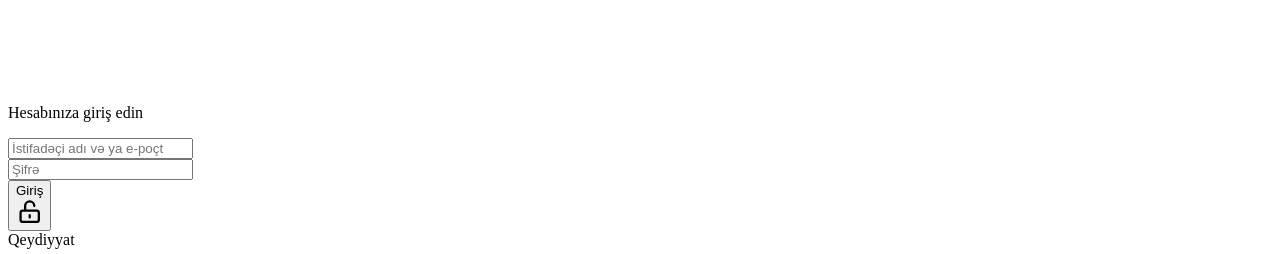
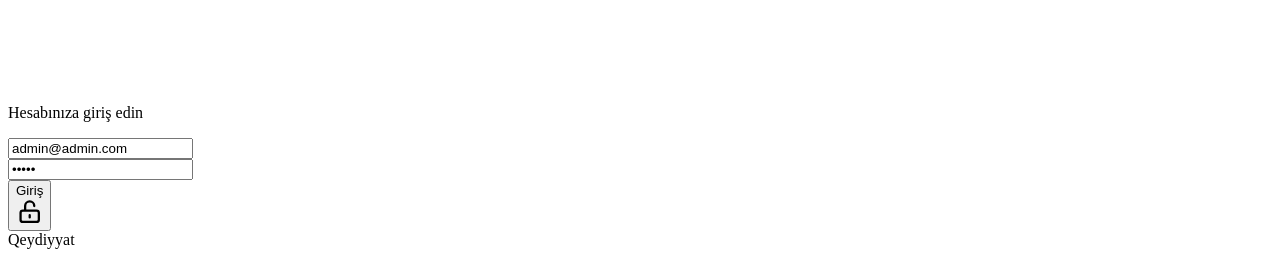
Before and after one commit to ab192130/genprosec-appeal, a Next.js app: page /login in a window 1280 px wide. Shown: the part 1188-1442 px from the top of the page. Built offline with nearby package versions, Linux system fonts and the light colour scheme.

Commit message:
minor changes.

```diff
--- a/layouts/login.js
+++ b/layouts/login.js
@@ -1,51 +1,12 @@
 import React from 'react';
-import Button from "../app/main/ui/button";
-import Textfield from "../app/main/ui/textfield";
 
-const LoginLayout = () => {
+const LoginLayout = ({children}) => {
     return (
         <div className="w-full h-screen font-sans bg-cover bg-landscape">
             <div className="container flex items-center justify-center flex-1 h-full mx-auto">
                 <div className="w-full max-w-lg">
                     <div className="leading-loose">
-                        <form className="max-w-sm p-10 m-auto bg-white bg-opacity-25 rounded-3xl shadow-2xl">
-                            <div className="w-full pt-1 text-center -mt-20 mb-5 mx-auto">
-                                <a href="#"
-                                   className="flex items-center justify-center bg-gray-50 border border-gray-100 block relative mx-auto text-gray-400 object-cover rounded-full h-20 w-20">
-                                    <svg xmlns="http://www.w3.org/2000/svg" className="h-12 w-12" fill="none"
-                                         viewBox="0 0 24 24" stroke="currentColor">
-                                        <path strokeLinecap="round" strokeLinejoin="round" strokeWidth="2"
-                                              d="M16 7a4 4 0 11-8 0 4 4 0 018 0zM12 14a7 7 0 00-7 7h14a7 7 0 00-7-7z"/>
-                                    </svg>
-                                </a>
-                            </div>
-
-                            <p className="mb-8 text-2xl font-light text-center">
-                                Hesabınıza giriş edin
-                            </p>
-                            <div className="mb-2">
-                                <Textfield name="email" placeholder="İstifadəçi adı və ya e-poçt"/>
-                            </div>
-                            <div className="mb-2">
-                                <Textfield name="password" placeholder="Şifrə" type="password"/>
-                            </div>
-                            <div className="flex items-center justify-center mt-4 mb-4">
-                                <Button>
-                                    Giriş
-
-                                    <svg xmlns="http://www.w3.org/2000/svg" className="h-6 w-6 ml-2" fill="none"
-                                         viewBox="0 0 24 24" stroke="currentColor">
-                                        <path strokeLinecap="round" strokeLinejoin="round" strokeWidth="2"
-                                              d="M8 11V7a4 4 0 118 0m-4 8v2m-6 4h12a2 2 0 002-2v-6a2 2 0 00-2-2H6a2 2 0 00-2 2v6a2 2 0 002 2z"/>
-                                    </svg>
-                                </Button>
-                            </div>
-                            <div className="text-center">
-                                <a className="right-0 inline-block text-sm font-light align-baseline text-500 hover:text-gray-800">
-                                    Qeydiyyat
-                                </a>
-                            </div>
-                        </form>
+                        {children}
                     </div>
                 </div>
             </div>
--- a/pages/login.js
+++ b/pages/login.js
@@ -1,11 +1,66 @@
-import React from 'react';
 import LoginLayout from "../layouts/login";
+import Textfield from "../app/main/ui/textfield";
+import Button from "../app/main/ui/button";
+import {useState, useEffect} from "react";
+import {useRouter} from "next/router";
 
 const Login = () => {
+    const router = useRouter();
+    const [email, setEmail] = useState('admin@admin.com');
+    const [password, setPassword] = useState('admin');
+    const [loggingIn, setLoggingIn] = useState(false);
+
+    function onLogin() {
+        setLoggingIn(true);
+
+        setTimeout(() => {
+            router.push('/dashboard');
+
+            setLoggingIn(false);
+        }, 2000);
+    }
+
     return (
-        <div>
+        <form className="max-w-sm p-10 m-auto bg-white bg-opacity-25 rounded-3xl shadow-2xl">
+            <div className="w-full pt-1 text-center -mt-20 mb-5 mx-auto">
+                <a href="#"
+                   className="flex items-center justify-center bg-gray-50 border border-gray-100 block relative mx-auto text-gray-400 object-cover rounded-full h-20 w-20">
+                    <svg xmlns="http://www.w3.org/2000/svg" className="h-12 w-12" fill="none"
+                         viewBox="0 0 24 24" stroke="currentColor">
+                        <path strokeLinecap="round" strokeLinejoin="round" strokeWidth="2"
+                              d="M16 7a4 4 0 11-8 0 4 4 0 018 0zM12 14a7 7 0 00-7 7h14a7 7 0 00-7-7z"/>
+                    </svg>
+                </a>
+            </div>
 
-        </div>
+            <p className="mb-8 text-2xl font-light text-center">
+                Hesabınıza giriş edin
+            </p>
+            <div className="mb-2">
+                <Textfield name="email" placeholder="İstifadəçi adı və ya e-poçt"
+                           value={email} onChange={(val) => setEmail(val)}/>
+            </div>
+            <div className="mb-2">
+                <Textfield name="password" placeholder="Şifrə" type="password"
+                           value={password} onChange={(val) => setPassword(val)}/>
+            </div>
+            <div className="flex items-center justify-center mt-4 mb-4">
+                <Button onClick={onLogin} loading={loggingIn}>
+                    Giriş
+
+                    <svg xmlns="http://www.w3.org/2000/svg" className="h-6 w-6 ml-2" fill="none"
+                         viewBox="0 0 24 24" stroke="currentColor">
+                        <path strokeLinecap="round" strokeLinejoin="round" strokeWidth="2"
+                              d="M8 11V7a4 4 0 118 0m-4 8v2m-6 4h12a2 2 0 002-2v-6a2 2 0 00-2-2H6a2 2 0 00-2 2v6a2 2 0 002 2z"/>
+                    </svg>
+                </Button>
+            </div>
+            <div className="text-center">
+                <a className="right-0 cursor-pointer inline-block text-sm font-light align-baseline text-500 hover:text-gray-800">
+                    Qeydiyyat
+                </a>
+            </div>
+        </form>
     );
 };
 
```
